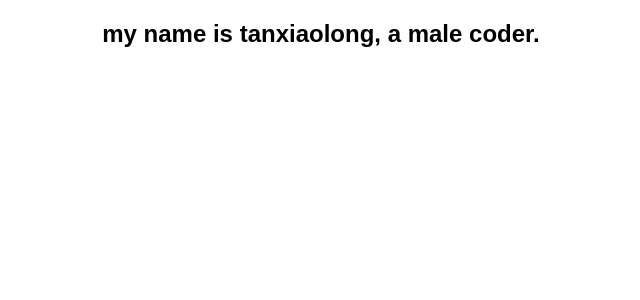
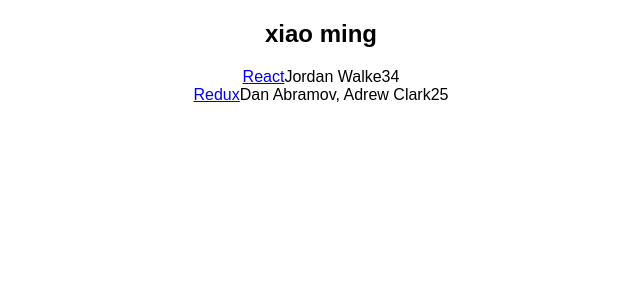
Before and after one commit to ggggxiaolong/hacknews, a React (Create React App) app: page / in a window 1280 px wide. Shown: the top 300 px of the page, without its empty margins (319-959 px from the left). Built offline with nearby package versions, Linux system fonts and the light colour scheme.

Commit message:
update to page 1000

```diff
--- a/src/App.js
+++ b/src/App.js
@@ -1,13 +1,50 @@
-import React,{ Component } from "react";
+import React, { Component } from "react";
 import './App.css'
+
+const list = [
+  {
+    title: 'React',
+    url:'https://facebook.github.io',
+    author:'Jordan Walke',
+    num_comments:3,
+    point:4,
+    objectIs:0,
+  },
+  {
+    title:'Redux',
+    url:'https://github.com/reactjs/redux',
+    author:'Dan Abramov, Adrew Clark',
+    num_comments:2,
+    point:5,
+    objectIs:1,
+  }
+]
+
 class App extends Component {
+
+  constructor(props){
+    super(props)
+    this.state = {
+      list: list,
+      name: "xiao ming"
+    }
+  }
   render(){
-    const me = {name: 'tanxiaolong', sex:'male'}
-    return(
-      <div className='App'>
-        <h2>my name is {me.name}, a {me.sex} coder.</h2>
+    return (
+      <div className="App">
+        <h2>{this.state.name}</h2>
+        {
+          this.state.list.map( item =>
+              <div key={item.objectIs}>
+                <span> <a href={item.url}>{item.title}</a></span>
+                <span>{item.author}</span>
+                <span>{item.num_comments}</span>
+                <span>{item.point}</span>
+              </div>
+          )}
       </div>
     )
   }
 }
+
 export default App
```
Also changed, not shown: src/es6.js (added, +13 -0 lines).
